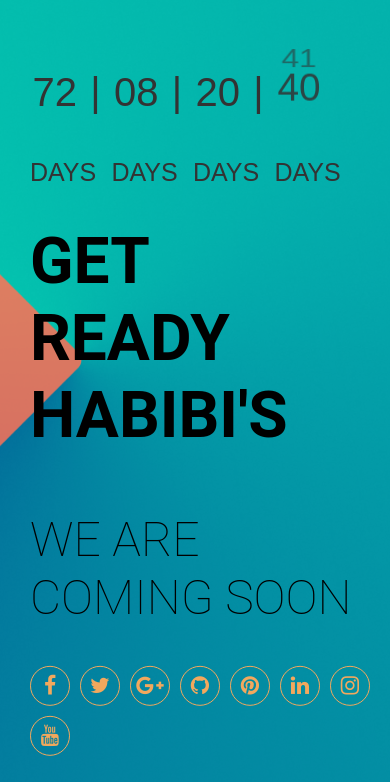
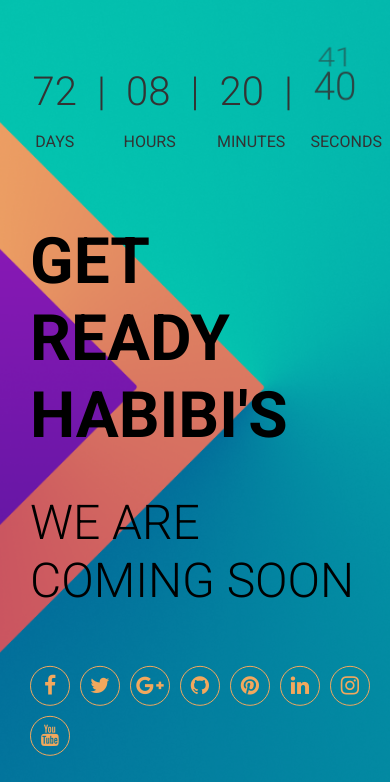
Before and after one commit to noman523/ProjectGradiantHeroBanner, a plain HTML site: page index.html in a window 390 px wide. Shown: the part 62-844 px from the top of the page. Drawn offline with nearby package versions, Linux system fonts and the light colour scheme.

Commit message:
design Update

```diff
--- a/css/style.scss
+++ b/css/style.scss
@@ -1,10 +1,13 @@
+@import url('https://fonts.googleapis.com/css2?family=Roboto:wght@300;400;500;700;900&display=swap');
+
+
 * {
     box-sizing: border-box;
 }
 
 body {
     margin: 0px;
-    font-family: 'roboto';
+    font-family: 'Roboto', sans-serif;
     // background-color: rgb(182, 182, 182);
 }
 
@@ -140,8 +143,9 @@ body {
 }
 
 .countdown-container {
-    font-family: Montserrat, sans-serif;
+    font-family: Roboto, sans-serif;
     -webkit-font-smoothing: antialiased;
+    font-weight: 300;
     width: 100%;
     height: 100%;
     position: absolute;
@@ -306,6 +310,7 @@ body {
 @media screen and (min-width: 320px) and (max-width: 768px) {
 
     .hero-banner {
+        background-image: url("/img/mobile-frame.png");
 
         .hero-text-container {
             padding-top: 100px;
@@ -328,7 +333,7 @@ body {
                 }
 
                 h4 {
-                    margin-top: 57px;
+                    margin-top: 40px;
                     font-size: 3rem;
                     text-transform: uppercase;
                     font-weight: lighter;
@@ -350,13 +355,14 @@ body {
     #js-hours:after,
     #js-minutes:after,
     #js-seconds:after {
-        content: "DAYS";
+        // content: "DAYS";
         position: absolute;
         text-align: center;
         left: 0;
         right: 0;
-        bottom: -80px;
-        font-size: 25px;
+        bottom: -50px;
+        font-size: 1rem;
+        font-weight: 400;
     }
 
     .socialbtns,
@@ -373,6 +379,23 @@ body {
     }
 
 
+    .countdown {
+        display: flex;
+        justify-content: space-between;
+    }
+
+    // .navbar{
+    //     .navbar-toggler{
+
+    //     }
+    // }
+    .collapse.show {
+        background-color: #039FA8;
+        border-radius: 5px;
+        padding: 10px 0px;
+        transition: 0.3s all;
+    }
+
 
 
 
```
Also changed, not shown: css/style.css, img/hero-banner.svg (deleted), img/mobile-frame.png (added), 1 other file.
